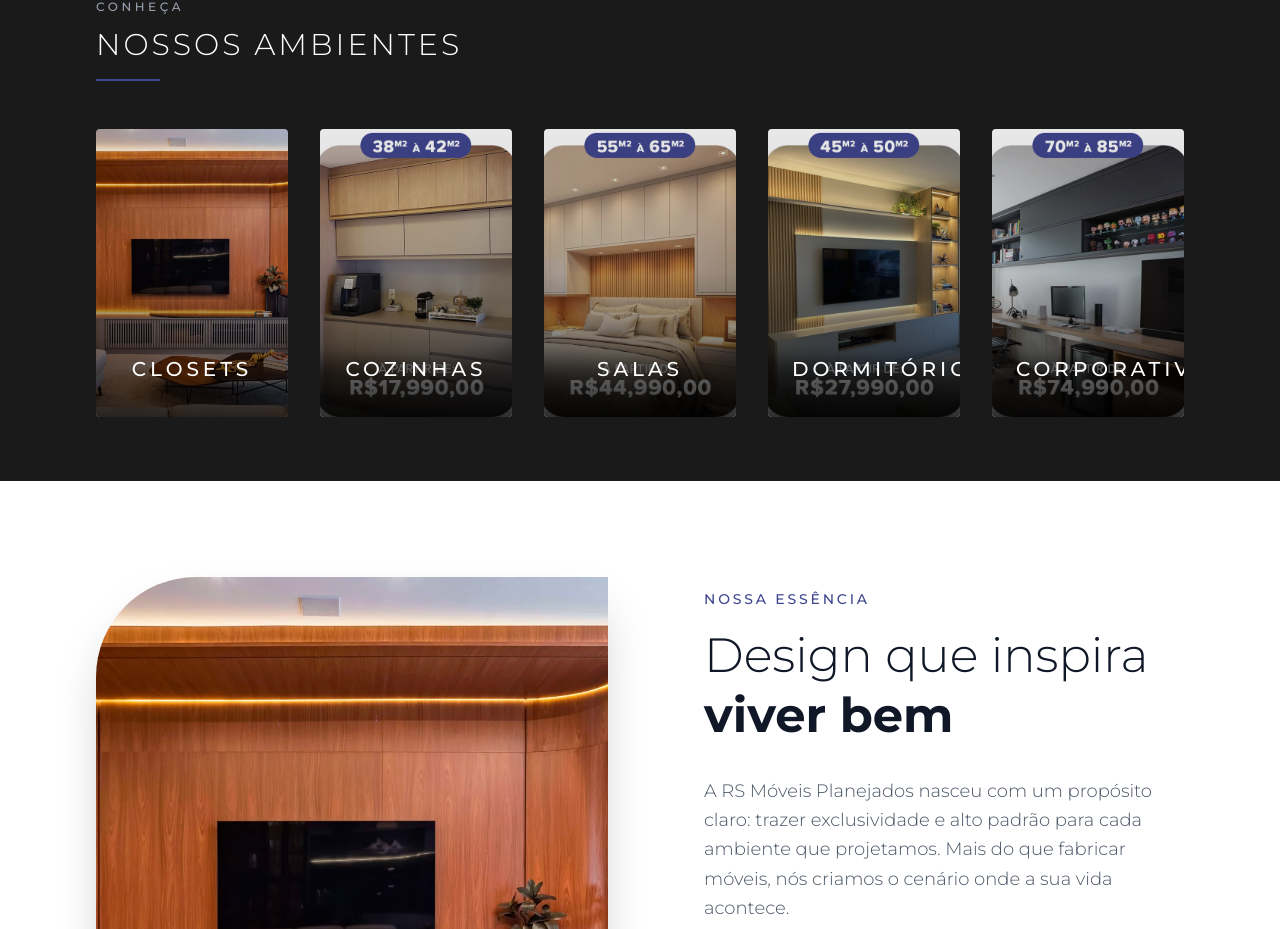
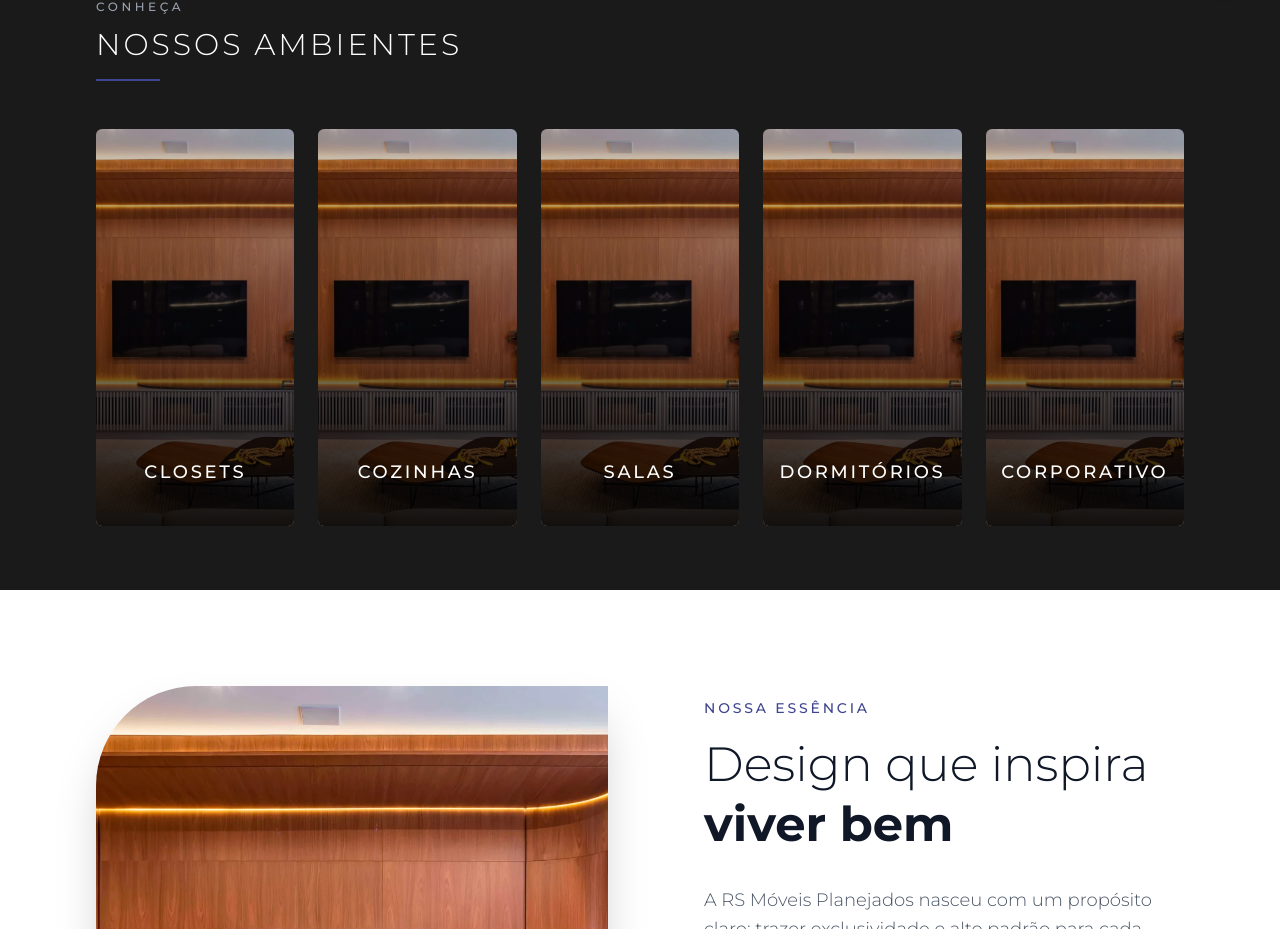
Before and after one commit to rsmoveisplanejados/rs-moveis-lp, a React (Vite) app: page / in a window 1280 px wide. Shown: the part 793-1722 px from the top of the page. Built offline with nearby package versions, Linux system fonts and the light colour scheme; no server answers.

Commit message:
feat: Update services grid UI with taller cards, same image, and hover button

```diff
--- a/src/components/ServicesGrid.tsx
+++ b/src/components/ServicesGrid.tsx
@@ -4,11 +4,11 @@ import { ArrowRight } from 'lucide-react';
 
 export default function ServicesGrid() {
     const environments = [
-        { title: "Closets", desc: "Organização e design sob medida.", img: "/fotoprincipal02.png" },
-        { title: "Cozinhas", desc: "O coração da casa com design funcional.", img: "/planosrsplanejadosPrancheta-1.png" },
-        { title: "Salas", desc: "Elegância para receber com estilo.", img: "/planosrsplanejadosPrancheta-3.png" },
-        { title: "Dormitórios", desc: "Refúgios de conforto.", img: "/planosrsplanejadosPrancheta-2.png" },
-        { title: "Corporativo", desc: "Produtividade com sofisticação.", img: "/planosrsplanejadosPrancheta-4.png" },
+        { title: "Closets", img: "/fotoprincipal02.png" },
+        { title: "Cozinhas", img: "/fotoprincipal02.png" },
+        { title: "Salas", img: "/fotoprincipal02.png" },
+        { title: "Dormitórios", img: "/fotoprincipal02.png" },
+        { title: "Corporativo", img: "/fotoprincipal02.png" },
     ];
 
     return (
@@ -35,7 +35,7 @@ export default function ServicesGrid() {
                     <div className="h-0.5 w-16 bg-brand-accent"></div>
                 </div>
 
-                <div className="grid grid-cols-2 lg:grid-cols-5 gap-4 md:gap-6 lg:gap-8">
+                <div className="grid grid-cols-2 lg:grid-cols-5 gap-4 md:gap-5 lg:gap-6">
                     {environments.map((env, index) => (
                         <motion.div
                             key={env.title}
@@ -43,18 +43,23 @@ export default function ServicesGrid() {
                             whileInView={{ opacity: 1, y: 0 }}
                             viewport={{ once: true }}
                             transition={{ delay: index * 0.1 }}
-                            className="group relative overflow-hidden rounded-sm aspect-[3/4] md:aspect-[2/3] cursor-pointer"
+                            className="group relative overflow-hidden rounded-md aspect-[9/16] md:aspect-[1/2] cursor-pointer"
                         >
                             <img
                                 src={env.img}
                                 alt={env.title}
-                                className="w-full h-full object-cover transition-transform duration-700 group-hover:scale-105 opacity-90 group-hover:opacity-100"
+                                className="w-full h-full object-cover transition-transform duration-700 group-hover:scale-110 opacity-80 group-hover:opacity-100"
                             />
-                            <div className="absolute inset-0 bg-gradient-to-t from-black/80 via-black/10 to-transparent flex flex-col justify-end p-6 transition-all duration-300">
-                                <h3 className="text-lg md:text-xl text-white font-medium tracking-[0.2em] uppercase text-center mb-2 transform transition-transform duration-500 group-hover:-translate-y-2">
+                            <div className="absolute inset-0 bg-gradient-to-t from-black/90 via-black/30 to-transparent flex flex-col justify-end items-center p-6 text-center transition-all duration-500">
+                                <h3 className="text-base md:text-lg text-white font-medium tracking-[0.15em] uppercase mb-4 transform transition-transform duration-500 group-hover:-translate-y-4">
                                     {env.title}
                                 </h3>
-                                <div className="h-0.5 w-12 bg-brand-accent mx-auto scale-x-0 group-hover:scale-x-100 transition-transform duration-500 origin-center"></div>
+
+                                <div className="absolute bottom-6 opacity-0 translate-y-4 group-hover:opacity-100 group-hover:translate-y-0 transition-all duration-500">
+                                    <span className="inline-block border border-white/50 bg-black/40 text-white px-4 py-2 text-xs font-semibold tracking-widest uppercase hover:bg-white hover:text-black transition-colors rounded-sm backdrop-blur-sm">
+                                        Ver Galeria
+                                    </span>
+                                </div>
                             </div>
                         </motion.div>
                     ))}
```
